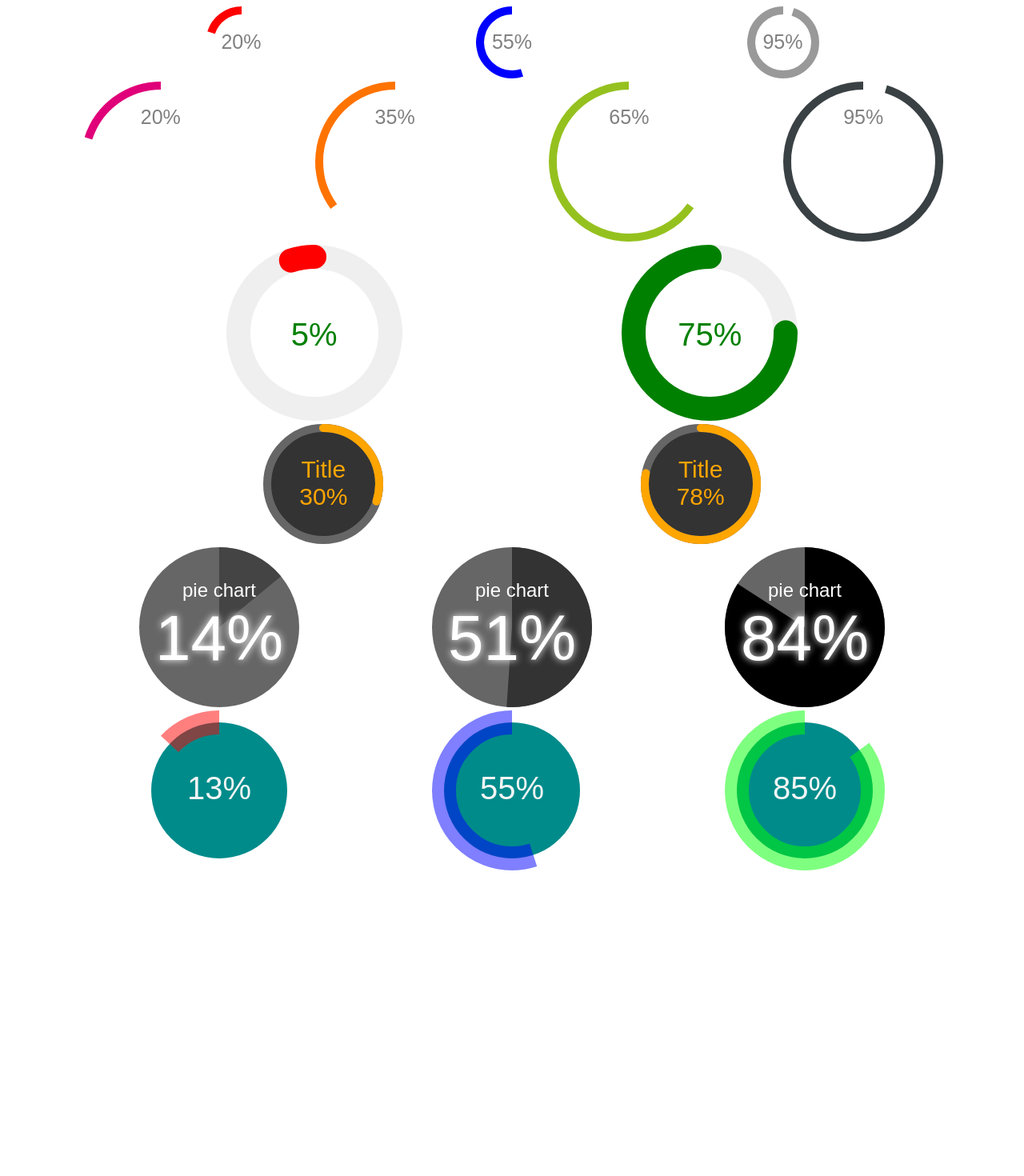
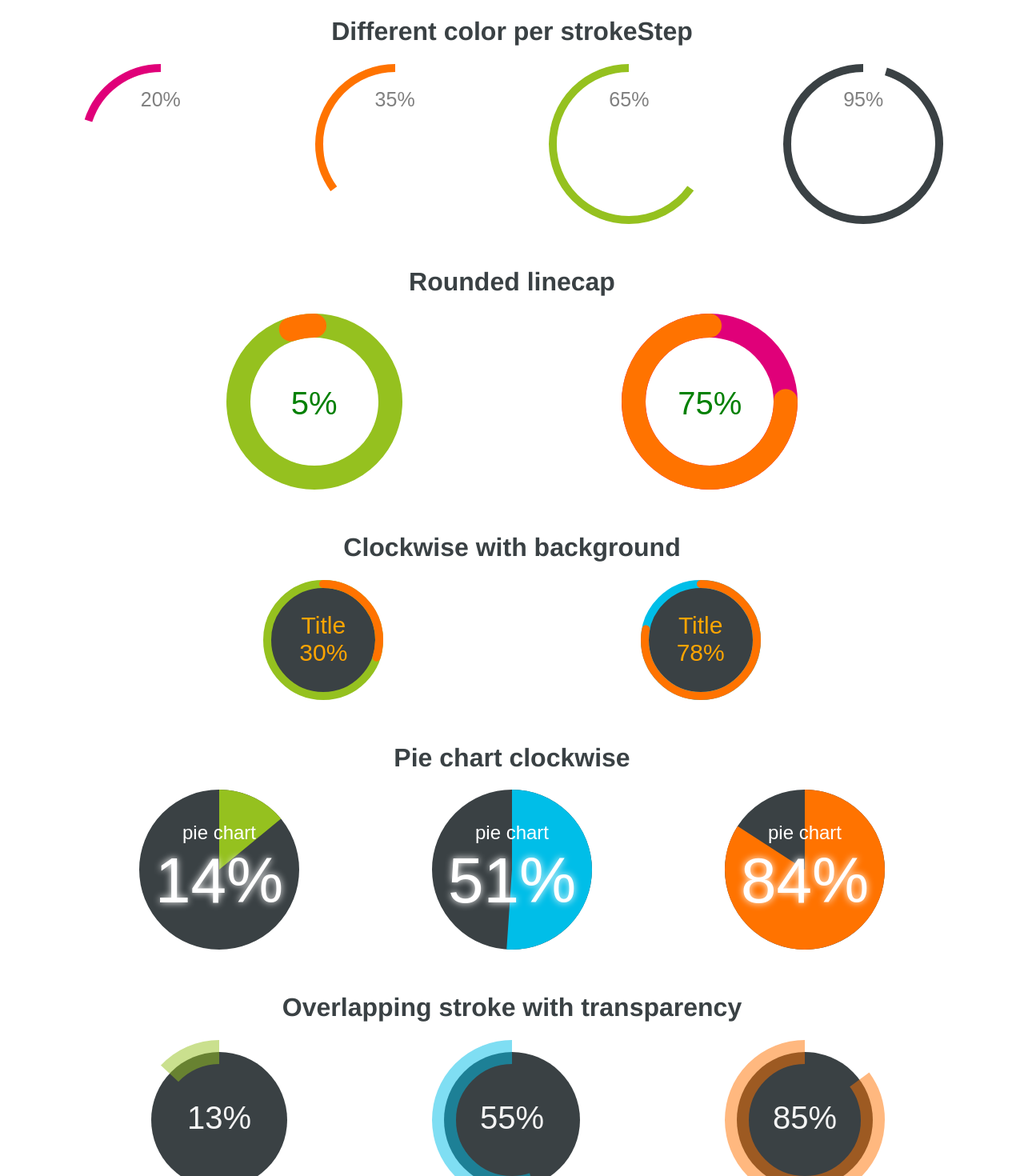
Before and after one commit to bitExpert/ngx-radial-progress, an Angular app: page / in a window 1280 px wide. Shown: the top 1470 px of the page at 80% size. Before the commit the page ends 1100 px from the top, so only its background shows below. Built offline with nearby package versions, Linux system fonts and the light colour scheme.

Commit message:
adapted example site

```diff
--- a/src/app/app.component.html
+++ b/src/app/app.component.html
@@ -1,69 +1,20 @@
-<div style="display: flex; justify-content: space-evenly">
-  <radial-progress [percent]="20"
-                   [addClass]="'style--1'"
-                   [circleSize]="90"
-                   [strokeSteps]="[{
-                    strokeColor: 'red',
-                    strokeStep: 25
-                 }, {
-                    strokeColor: '#FF0',
-                    strokeStep: 50
-                 }, {
-                    strokeColor: 'rgb(0, 0, 255)',
-                    strokeStep: 75
-                 }, {
-                    strokeColor: 'rgba(0, 0, 0, .4)',
-                    strokeStep: 100
-                 }
-                 ]"
-  >
-  </radial-progress>
-  <radial-progress [percent]="55"
-                   [addClass]="'style--1'"
-                   [circleSize]="90"
-                   [strokeSteps]="[{
-                    strokeColor: 'red',
-                    strokeStep: 25
-                 }, {
-                    strokeColor: '#FF0',
-                    strokeStep: 50
-                 }, {
-                    strokeColor: 'rgb(0, 0, 255)',
-                    strokeStep: 75
-                 }, {
-                    strokeColor: 'rgba(0, 0, 0, .4)',
-                    strokeStep: 100
-                 }
-                 ]"
-  >
-  </radial-progress>
-  <radial-progress [percent]="95"
-                   [addClass]="'style--1'"
-                   [circleSize]="90"
-                   [strokeSteps]="[{
-                    strokeColor: 'red',
-                    strokeStep: 25
-                 }, {
-                    strokeColor: '#FF0',
-                    strokeStep: 50
-                 }, {
-                    strokeColor: 'rgb(0, 0, 255)',
-                    strokeStep: 75
-                 }, {
-                    strokeColor: 'rgba(0, 0, 0, .4)',
-                    strokeStep: 100
-                 }
-                 ]"
-  >
-  </radial-progress>
-</div>
-
-
-
-
-
-
-<div style="display: flex; justify-content: space-evenly">
+<style type="text/css">
+  body {
+    font-family:'Helvetica', 'Arial';
+  }
+  h1 {
+    font-family:'Helvetica', 'Arial';
+    text-align: center;
+    color: #3a4144;
+  }
+  .container {
+    display: flex;
+    justify-content: space-evenly;
+    margin-bottom: 50px;
+  }
+</style>
+<h1>Different color per strokeStep</h1>
+<div class="container">
   <radial-progress [percent]="20"
                    [addClass]="'style--1'"
                    [circleSize]="200"
@@ -143,9 +94,8 @@
 </div>
 
 
-
-
-<div style="display: flex; justify-content: space-evenly">
+<h1>Rounded linecap</h1>
+<div class="container">
   <radial-progress
     [percent]="5"
     [addClass]="'style--2'"
@@ -153,7 +103,11 @@
     [strokeLinecap]="'round'"
     [strokeWidth]="30"
     [strokeWidthBackground]="30"
-    [strokeBackground]="'#efefef'"
+    [strokeBackground]="'#95c11f'"
+    [strokeSteps]="[{
+      strokeColor: '#ff7300',
+      strokeStep: 100
+    }]"
   >
   </radial-progress>
   <radial-progress
@@ -163,11 +117,18 @@
     [strokeLinecap]="'round'"
     [strokeWidth]="30"
     [strokeWidthBackground]="30"
-    [strokeBackground]="'#efefef'"
+    [strokeBackground]="'#e00079'"
+    [strokeSteps]="[{
+      strokeColor: '#ff7300',
+      strokeStep: 100
+    }]"
   >
   </radial-progress>
 </div>
-<div style="display: flex; justify-content: space-evenly">
+
+
+<h1>Clockwise with background</h1>
+<div class="container">
   <radial-progress
     [percent]="30"
     [addClass]="'style--3'"
@@ -176,11 +137,11 @@
     [strokeLinecap]="'round'"
     [strokeWidth]="10"
     [strokeWidthBackground]="10"
-    [strokeBackground]="'#666'"
+    [strokeBackground]="'#95c11f'"
     [clockwise]="true"
-    [fillBackground]="'#333'"
+    [fillBackground]="'#3a4144'"
     [strokeSteps]="[{
-                    strokeColor: 'orange',
+                    strokeColor: '#ff7300',
                     strokeStep: 100
                  }]"
   >
@@ -193,17 +154,19 @@
     [strokeLinecap]="'round'"
     [strokeWidth]="10"
     [strokeWidthBackground]="10"
-    [strokeBackground]="'#666'"
+    [strokeBackground]="'#00bee8'"
     [clockwise]="true"
-    [fillBackground]="'#333'"
+    [fillBackground]="'#3a4144'"
     [strokeSteps]="[{
-                    strokeColor: 'orange',
+                    strokeColor: '#ff7300',
                     strokeStep: 100
                  }]"
   >
   </radial-progress>
 </div>
-<div style="display: flex; justify-content: space-evenly">
+
+<h1>Pie chart clockwise</h1>
+<div class="container">
   <radial-progress
     [percent]="14"
     [title]="'pie chart'"
@@ -211,16 +174,16 @@
     [circleSize]="200"
     [strokeWidth]="100"
     [strokeWidthBackground]="100"
-    [strokeBackground]="'#666'"
+    [strokeBackground]="'#3a4144'"
     [clockwise]="true"
     [strokeSteps]="[{
-                    strokeColor: '#444',
+                    strokeColor: '#95c11f',
                     strokeStep: 33
                  }, {
-                    strokeColor: '#333',
+                    strokeColor: '#00bee8',
                     strokeStep: 66
                  }, {
-                    strokeColor: 'black',
+                    strokeColor: '#ff7300',
                     strokeStep: 100
                  }]"
   >
@@ -232,16 +195,16 @@
     [circleSize]="200"
     [strokeWidth]="100"
     [strokeWidthBackground]="100"
-    [strokeBackground]="'#666'"
+    [strokeBackground]="'#3a4144'"
     [clockwise]="true"
     [strokeSteps]="[{
-                    strokeColor: '#444',
+                    strokeColor: '#95c11f',
                     strokeStep: 33
                  }, {
-                    strokeColor: '#333',
+                    strokeColor: '#00bee8',
                     strokeStep: 66
                  }, {
-                    strokeColor: 'black',
+                    strokeColor: '#ff7300',
                     strokeStep: 100
                  }]"
   >
@@ -253,37 +216,39 @@
     [circleSize]="200"
     [strokeWidth]="100"
     [strokeWidthBackground]="100"
-    [strokeBackground]="'#666'"
+    [strokeBackground]="'#3a4144'"
     [clockwise]="true"
     [strokeSteps]="[{
-                    strokeColor: '#444',
+                    strokeColor: '#95c11f',
                     strokeStep: 33
                  }, {
-                    strokeColor: '#333',
+                    strokeColor: '#00bee8',
                     strokeStep: 66
                  }, {
-                    strokeColor: 'black',
+                    strokeColor: '#ff7300',
                     strokeStep: 100
                  }]"
   >
   </radial-progress>
 </div>
-<div style="display: flex; justify-content: space-evenly">
+
+<h1>Overlapping stroke with transparency</h1>
+<div class="container">
   <radial-progress
     [percent]="13"
     [addClass]="'style--5'"
     [circleSize]="200"
     [strokeWidth]="30"
     [strokeWidthBackground]="30"
-    [fillBackground]="'darkcyan'"
+    [fillBackground]="'#3a4144'"
     [strokeSteps]="[{
-                    strokeColor: 'rgba(255, 0, 0, .5)',
+                    strokeColor: 'rgba(149, 193, 31, .5)',
                     strokeStep: 33
                  }, {
-                    strokeColor: 'rgba(0, 0, 255, .5)',
+                    strokeColor: 'rgba(0, 190, 232, .5)',
                     strokeStep: 66
                  }, {
-                    strokeColor: 'rgba(0, 255, 0, .5)',
+                    strokeColor: 'rgba(255, 115, 0, .5)',
                     strokeStep: 100
                  }]"
   >
@@ -294,15 +259,15 @@
     [circleSize]="200"
     [strokeWidth]="30"
     [strokeWidthBackground]="30"
-    [fillBackground]="'darkcyan'"
+    [fillBackground]="'#3a4144'"
     [strokeSteps]="[{
-                    strokeColor: 'rgba(255, 0, 0, .5)',
+                    strokeColor: 'rgba(149, 193, 31, .5)',
                     strokeStep: 33
                  }, {
-                    strokeColor: 'rgba(0, 0, 255, .5)',
+                    strokeColor: 'rgba(0, 190, 232, .5)',
                     strokeStep: 66
                  }, {
-                    strokeColor: 'rgba(0, 255, 0, .5)',
+                    strokeColor: 'rgba(255, 115, 0, .5)',
                     strokeStep: 100
                  }]"
   >
@@ -313,15 +278,15 @@
     [circleSize]="200"
     [strokeWidth]="30"
     [strokeWidthBackground]="30"
-    [fillBackground]="'darkcyan'"
+    [fillBackground]="'#3a4144'"
     [strokeSteps]="[{
-                    strokeColor: 'rgba(255, 0, 0, .5)',
+                    strokeColor: 'rgba(149, 193, 31, .5)',
                     strokeStep: 33
                  }, {
-                    strokeColor: 'rgba(0, 0, 255, .5)',
+                    strokeColor: 'rgba(0, 190, 232, .5)',
                     strokeStep: 66
                  }, {
-                    strokeColor: 'rgba(0, 255, 0, .5)',
+                    strokeColor: 'rgba(255, 115, 0, .5)',
                     strokeStep: 100
                  }]"
   >
```
